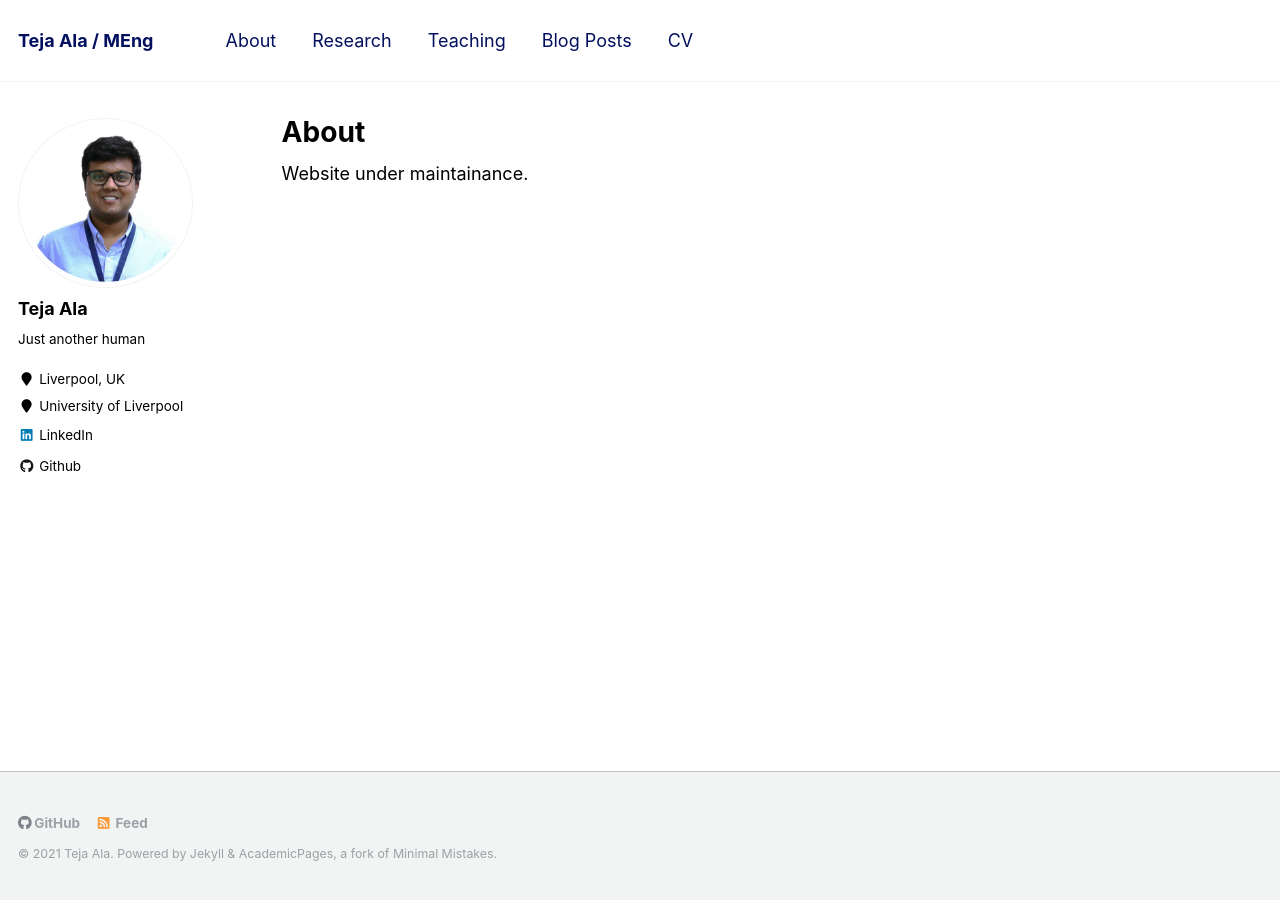
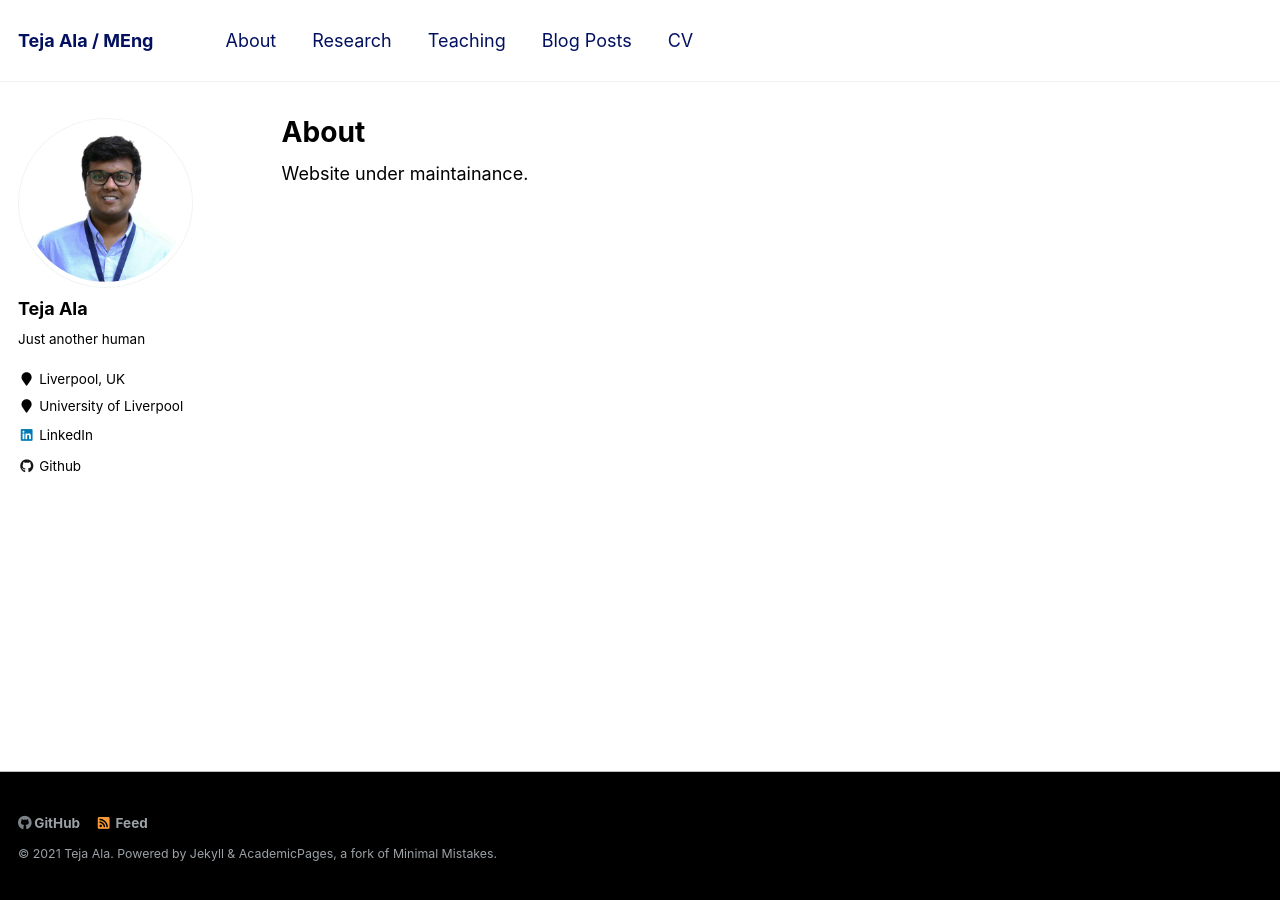
Before and after one commit to dekeract01/dekeract01.github.io, a Jekyll site: the page built from _pages/about.md, in a window 1280 px wide. Built offline with Jekyll 4.4.1, drawn with Linux system fonts in a browser that asks for light colours.

Commit message:
changed footer colour

```diff
--- a/_sass/_footer.scss
+++ b/_sass/_footer.scss
@@ -20,7 +20,7 @@
           animation: intro 0.3s both;
   -webkit-animation-delay: 0.45s;
           animation-delay: 0.45s;
-  background-color: $lighter-gray;
+  background-color: $black; //$lighter-gray;
   border-top: 1px solid $light-gray;
 
   footer {
```
